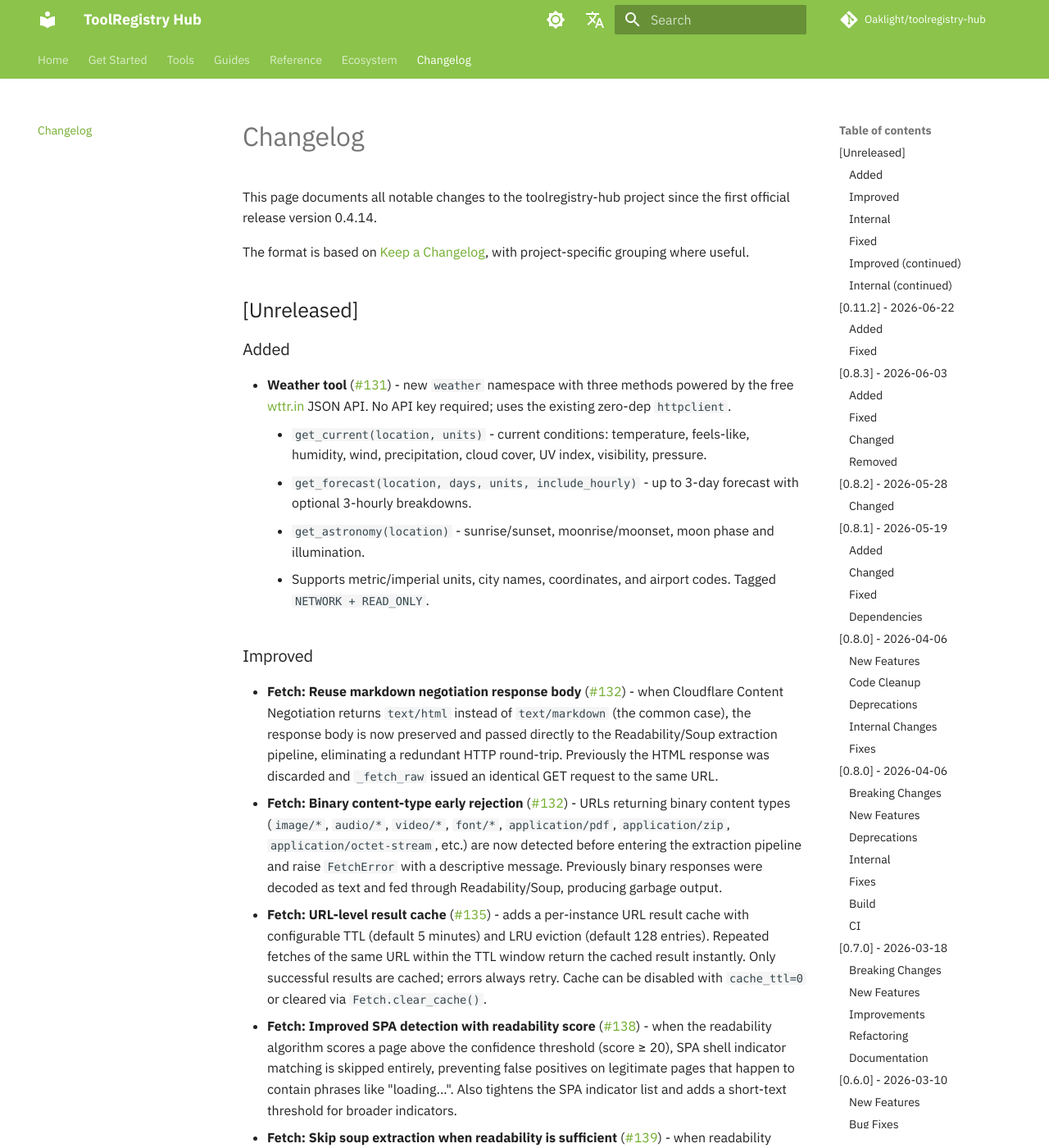
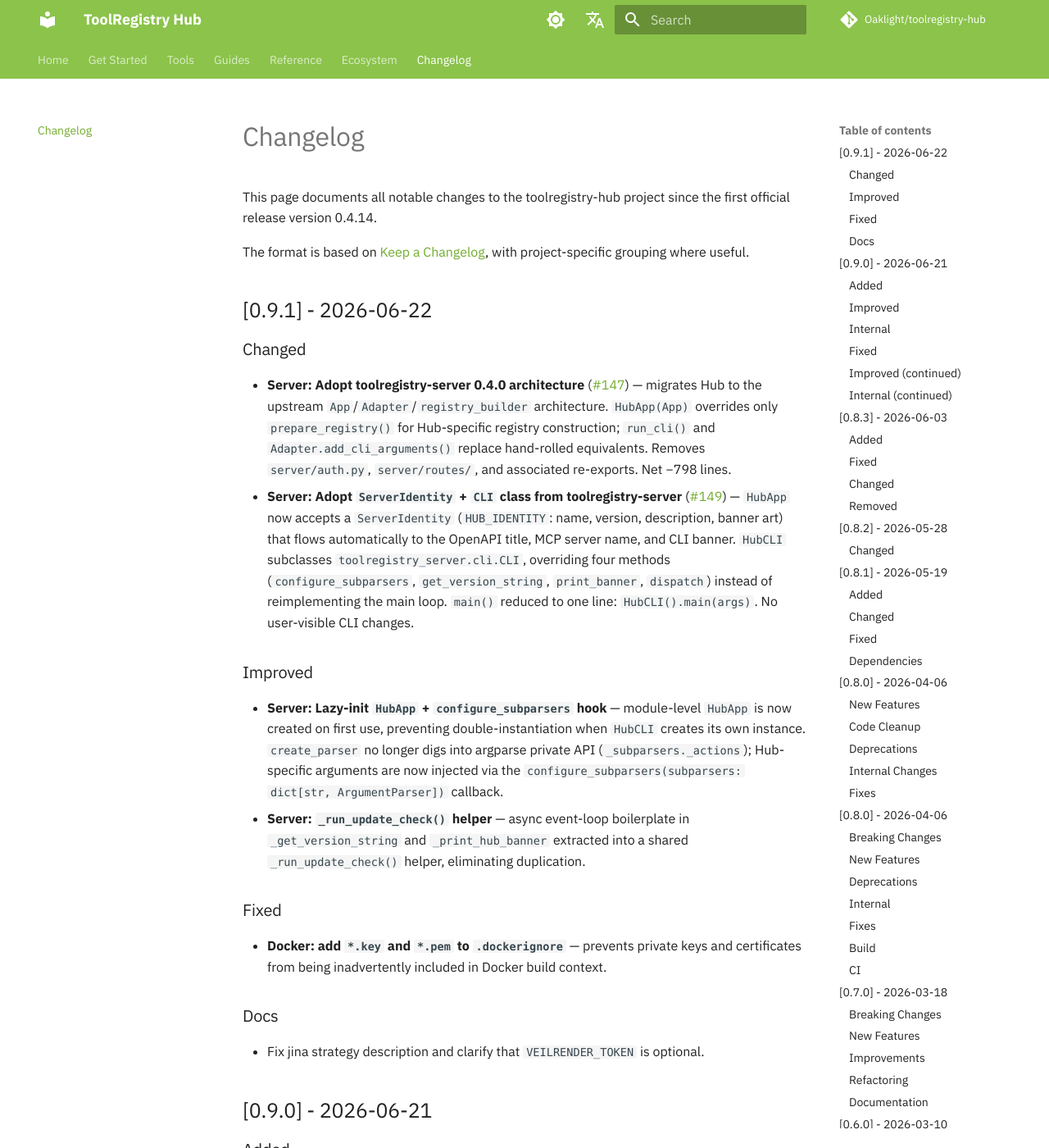
Before and after one commit to Oaklight/toolregistry-hub, an MkDocs documentation site: the page built from docs/changelog.md, in a window 1280 px wide and 1400 px high. Shown: the whole window at 82% size. Built offline with MkDocs 1.6.1 and Material for MkDocs 9.7.7, drawn with Linux system fonts in a browser that asks for light colours; some web fonts are replaced; comment, search, counter and statistics services are not loaded; some of the changed text lies outside the part shown.

Commit message:
docs(changelog): add v0.9.0 and v0.9.1 release notes [docs_en]

```diff
--- a/docs/changelog.md
+++ b/docs/changelog.md
@@ -12,7 +12,27 @@ This page documents all notable changes to the toolregistry-hub project since th
 
 The format is based on [Keep a Changelog](https://keepachangelog.com/en/1.1.0/), with project-specific grouping where useful.
 
-## [Unreleased]
+## [0.9.1] - 2026-06-22
+
+### Changed
+
+- **Server: Adopt toolregistry-server 0.4.0 architecture** ([#147](https://github.com/Oaklight/toolregistry-hub/pull/147)) — migrates Hub to the upstream `App`/`Adapter`/`registry_builder` architecture. `HubApp(App)` overrides only `prepare_registry()` for Hub-specific registry construction; `run_cli()` and `Adapter.add_cli_arguments()` replace hand-rolled equivalents. Removes `server/auth.py`, `server/routes/`, and associated re-exports. Net −798 lines.
+- **Server: Adopt `ServerIdentity` + `CLI` class from toolregistry-server** ([#149](https://github.com/Oaklight/toolregistry-hub/pull/149)) — `HubApp` now accepts a `ServerIdentity` (`HUB_IDENTITY`: name, version, description, banner art) that flows automatically to the OpenAPI title, MCP server name, and CLI banner. `HubCLI` subclasses `toolregistry_server.cli.CLI`, overriding four methods (`configure_subparsers`, `get_version_string`, `print_banner`, `dispatch`) instead of reimplementing the main loop. `main()` reduced to one line: `HubCLI().main(args)`. No user-visible CLI changes.
+
+### Improved
+
+- **Server: Lazy-init `HubApp` + `configure_subparsers` hook** — module-level `HubApp` is now created on first use, preventing double-instantiation when `HubCLI` creates its own instance. `create_parser` no longer digs into argparse private API (`_subparsers._actions`); Hub-specific arguments are now injected via the `configure_subparsers(subparsers: dict[str, ArgumentParser])` callback.
+- **Server: `_run_update_check()` helper** — async event-loop boilerplate in `_get_version_string` and `_print_hub_banner` extracted into a shared `_run_update_check()` helper, eliminating duplication.
+
+### Fixed
+
+- **Docker: add `*.key` and `*.pem` to `.dockerignore`** — prevents private keys and certificates from being inadvertently included in Docker build context.
+
+### Docs
+
+- Fix jina strategy description and clarify that `VEILRENDER_TOKEN` is optional.
+
+## [0.9.0] - 2026-06-21
 
 ### Added
 
@@ -69,16 +89,6 @@ The format is based on [Keep a Changelog](https://keepachangelog.com/en/1.1.0/),
 - Add `_try_browser_rendering()` to encapsulate the VeilRender → CDP cascade in the auto pipeline.
 - `Fetch._available_strategies()` drives both runtime validation and Literal narrowing; `veilrender` / `cdp` appear only when their endpoints are set.
 - **Server: Adopt `ServerIdentity` + `CLI` class from toolregistry-server** ([#149](https://github.com/Oaklight/toolregistry-hub/pull/149)) — `HubApp` now accepts a `ServerIdentity` (`HUB_IDENTITY` with name, version, description, banner art), which flows automatically to the OpenAPI title, MCP server name, and CLI banner. `HubCLI` subclasses `toolregistry_server.cli.CLI`, overriding four methods (`create_parser`, `get_version_string`, `print_banner`, `dispatch`) instead of reimplementing the main loop. `main()` is reduced to one line: `HubCLI().main(args)`. No user-visible CLI interface changes.
-
-## [0.11.2] - 2026-06-22
-
-### Added
-
-- **Runtime tag updates** — `tags` added to `_MUTABLE_METADATA_FIELDS`, allowing tool tags to be updated at runtime without re-registering the tool.
-
-### Fixed
-
-- **Nullable `anyOf` schema simplification** — nullable fields now emit a simplified `anyOf` schema for MCP compatibility, avoiding schema validation issues with strict MCP clients.
 
 ## [0.8.3] - 2026-06-03
 
```
